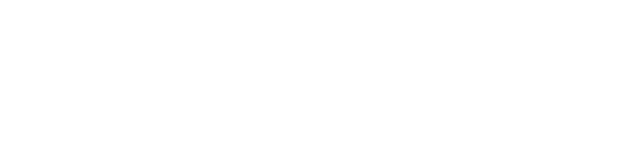
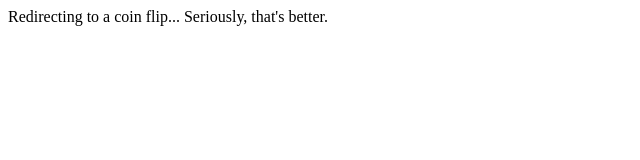
Before and after one commit to chl0e3e/maybeauditnasa.com, a plain HTML site: page index.html in a window 1280 px wide. Shown: the whole page, without its empty margins (0-640 px from the left). Drawn offline with Linux system fonts and the light colour scheme.

Commit message:
Coin flip text

```diff
--- a/index.html
+++ b/index.html
@@ -6,5 +6,6 @@
 <meta http-equiv="refresh" content="5; url=https://www.google.com/search?q=flip+a+coin">
 </head>
 <body>
+Redirecting to a coin flip... Seriously, that's better.
 </body>
 </html>
```
